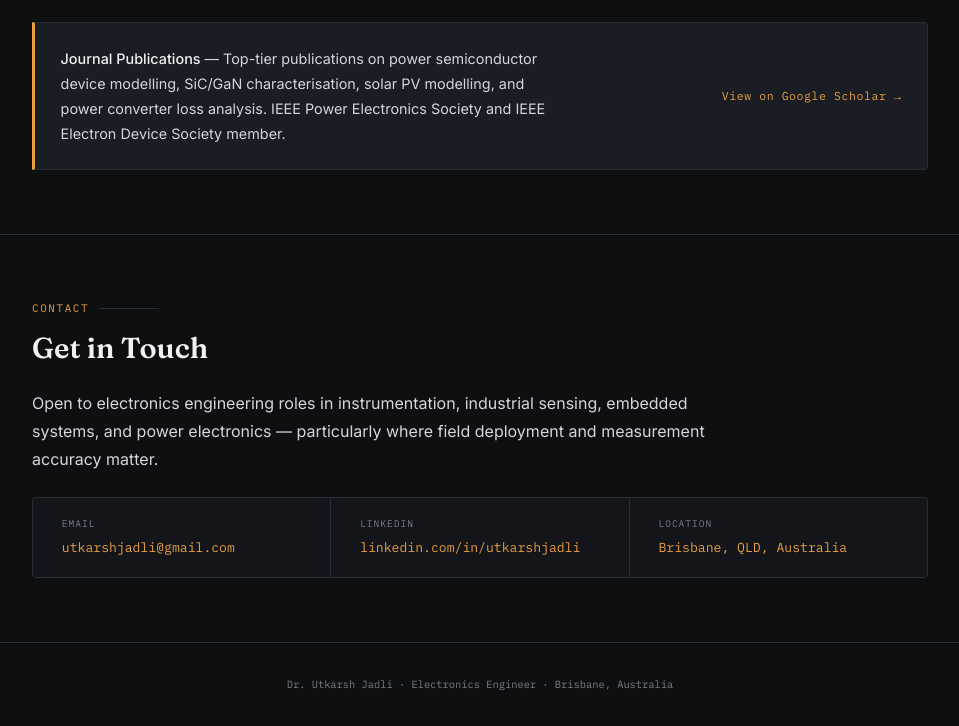
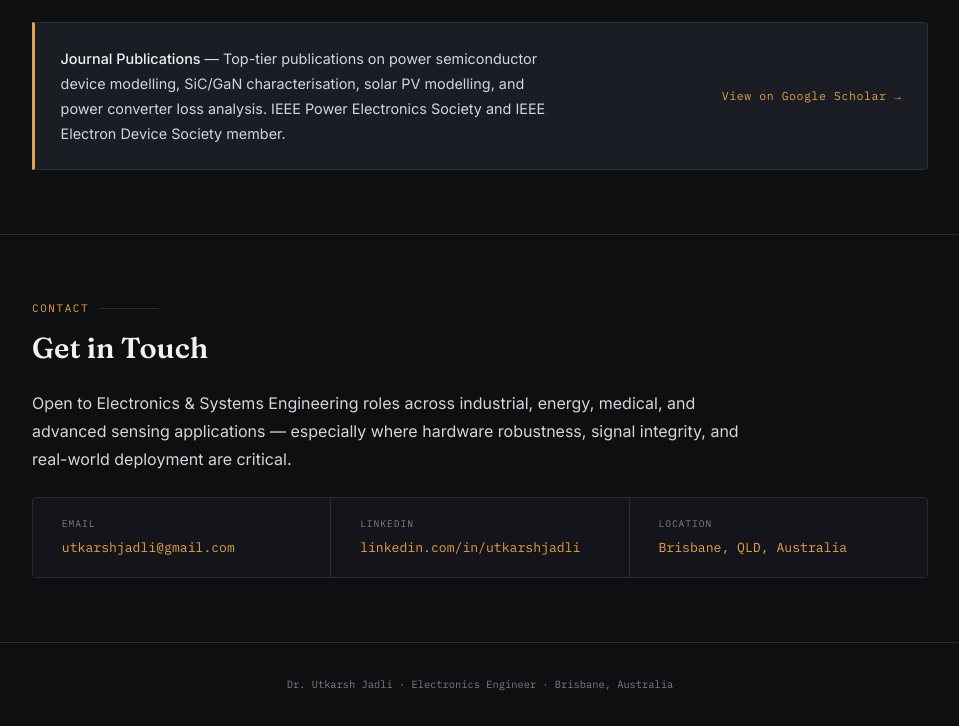
Before and after one commit to utkarshjadli-bit/utkarshjadli-bit.github.io, a plain HTML site: page index.html in a window 1280 px wide. Shown: the part 4246-4972 px from the top of the page, without its empty margins (160-1119 px from the left). Drawn offline with Linux system fonts and the light colour scheme.

Commit message:
Update contact section with new role interests

```diff
--- a/index.html
+++ b/index.html
@@ -970,7 +970,7 @@
   <div class="section" id="contact">
     <p class="section-label">Contact</p>
     <h2>Get in Touch</h2>
-    <p>Open to electronics engineering roles in instrumentation, industrial sensing, embedded systems, and power electronics — particularly where field deployment and measurement accuracy matter.</p>
+    <p>Open to Electronics & Systems Engineering roles across industrial, energy, medical, and advanced sensing applications — especially where hardware robustness, signal integrity, and real-world deployment are critical.</p>
 
     <div class="contact-grid" style="margin-top: 1.5rem;">
       <a href="mailto:utkarshjadli@gmail.com" class="contact-item">
```
